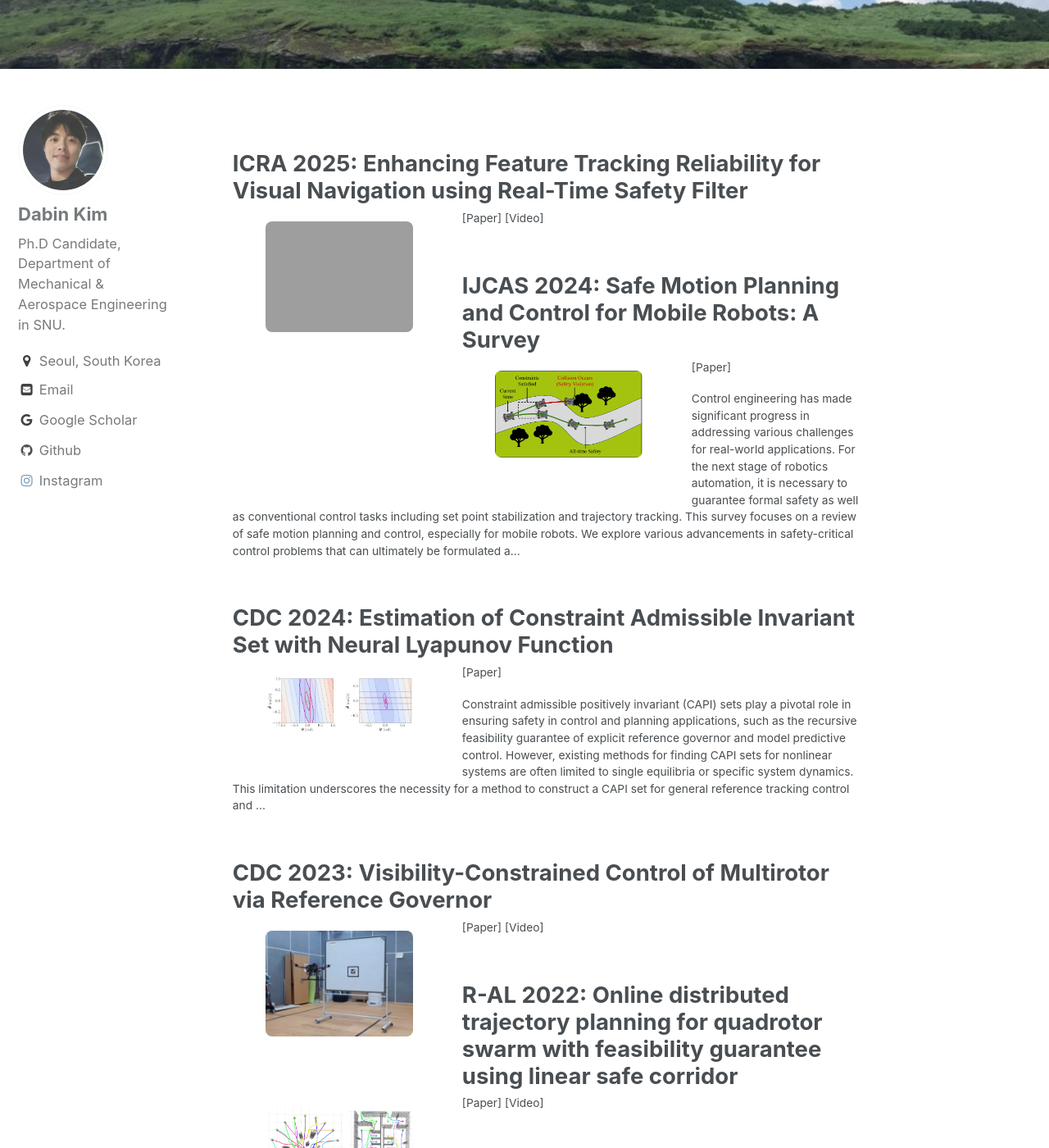
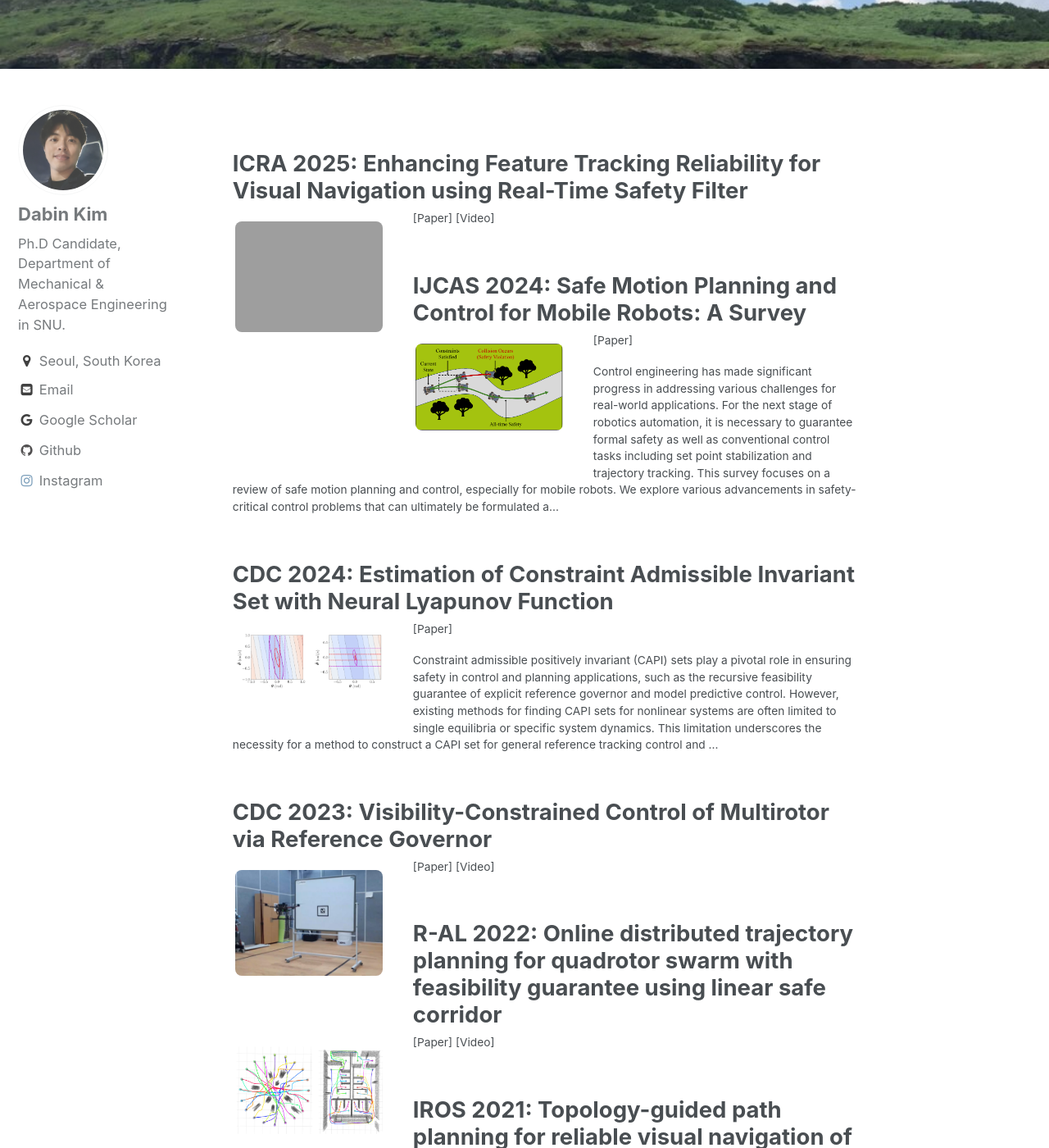
Before and after one commit to dabinkim-LGOM/dabinkim-LGOM.github.io, a Jekyll site: the page built from _pages/pub.md, in a window 1280 px wide and 1400 px high, scrolled down 306 px. Shown: the whole window at 82% size. Built offline with Jekyll 4.4.1, drawn with Linux system fonts in a browser that asks for light colours.

Commit message:
Update _archive.scss

```diff
--- a/_sass/_archive.scss
+++ b/_sass/_archive.scss
@@ -87,9 +87,9 @@
   //
   padding-top: 14px;
   padding-bottom: 14px;
-  padding-left: 14px;
+  padding-left: 0px;
   padding-right: 14px;
-  width: 260px;
+  width: 200px;
 
   img {
     width: 180px;
```
